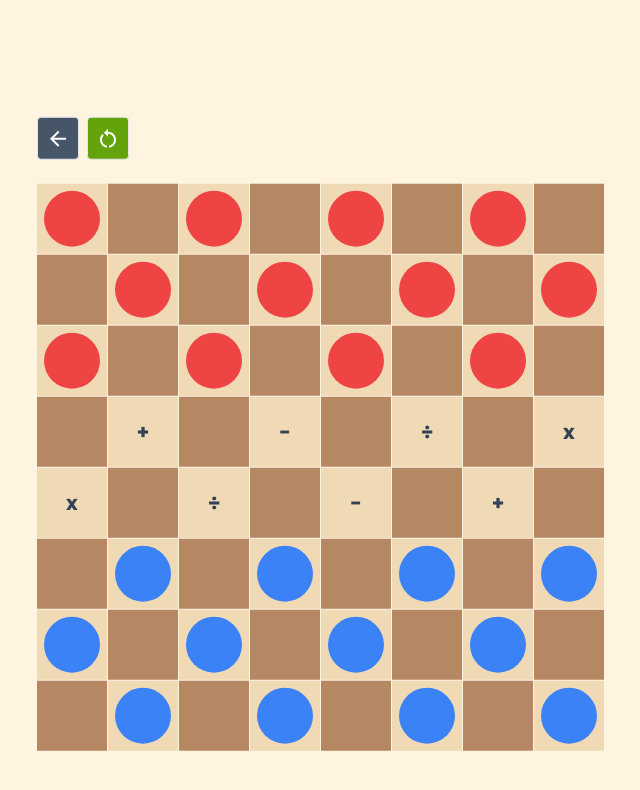
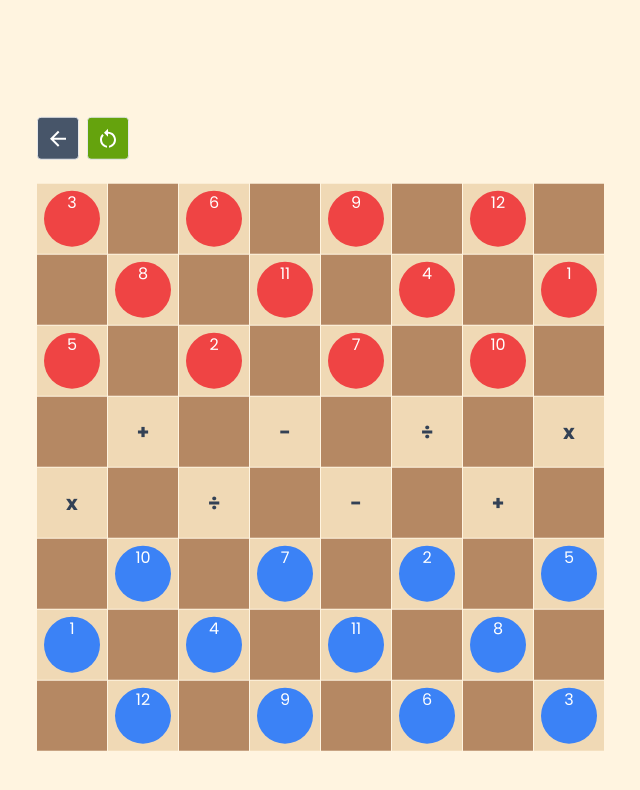
Before and after one commit to Keeeyaan/damath, a React (Vite) app: page /play in a window 1280 px wide. Shown: the top 790 px of the page, without its empty margins (353-993 px from the left). Built offline with nearby package versions, Linux system fonts and the light colour scheme.

Commit message:
added piece value

```diff
--- a/src/components/Board.jsx
+++ b/src/components/Board.jsx
@@ -22,13 +22,24 @@ const Board = ({ rows, cols }) => {
   const [hasCaptured, setHasCaptured] = useState(false);
 
   const initialPieces = () => {
+    const value = [3, 6, 9, 12, 8, 11, 4, 1, 5, 2, 7, 10];
+    let valueCounterBlack = 0;
+    let valueCounterWhite = 11;
     const newPieces = pieces.map((row, rowIndex) =>
       row.map((col, colIndex) => {
         if ((rowIndex + colIndex) % 2 === 0) {
           if (rowIndex < 3) {
-            return { isBlack: true, isQueen: false };
+            return {
+              isBlack: true,
+              isQueen: false,
+              value: value[valueCounterBlack++],
+            };
           } else if (rowIndex > 4) {
-            return { isBlack: false, isQueen: false };
+            return {
+              isBlack: false,
+              isQueen: false,
+              value: value[valueCounterWhite--],
+            };
           }
         }
       })
@@ -70,7 +81,7 @@ const Board = ({ rows, cols }) => {
         destCol
       );
       const capturedPiece = pieces[midRow][midCol];
-      console.log(capturedPiece);
+
       return capturedPiece && capturedPiece.isBlack !== srcPiece.isBlack;
     }
 
```
